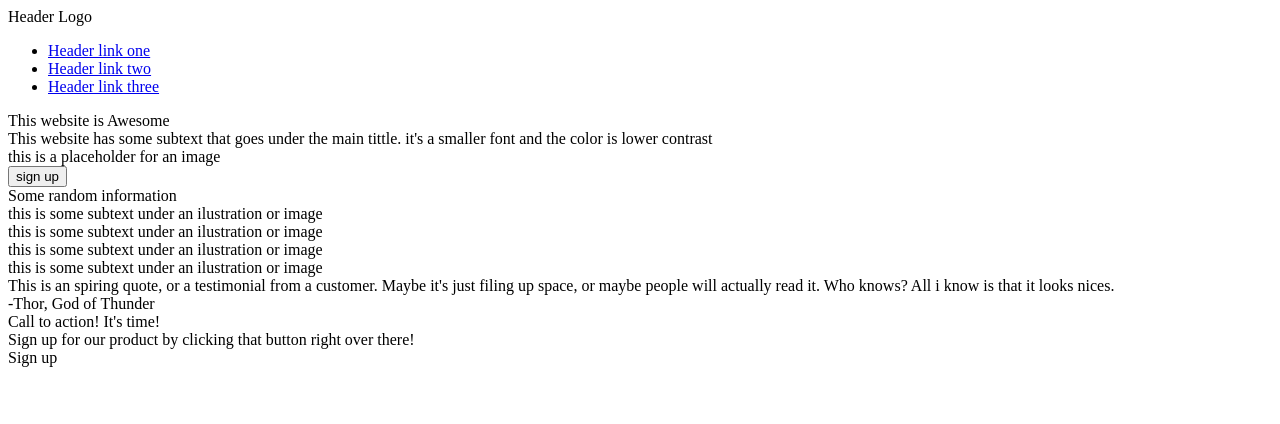
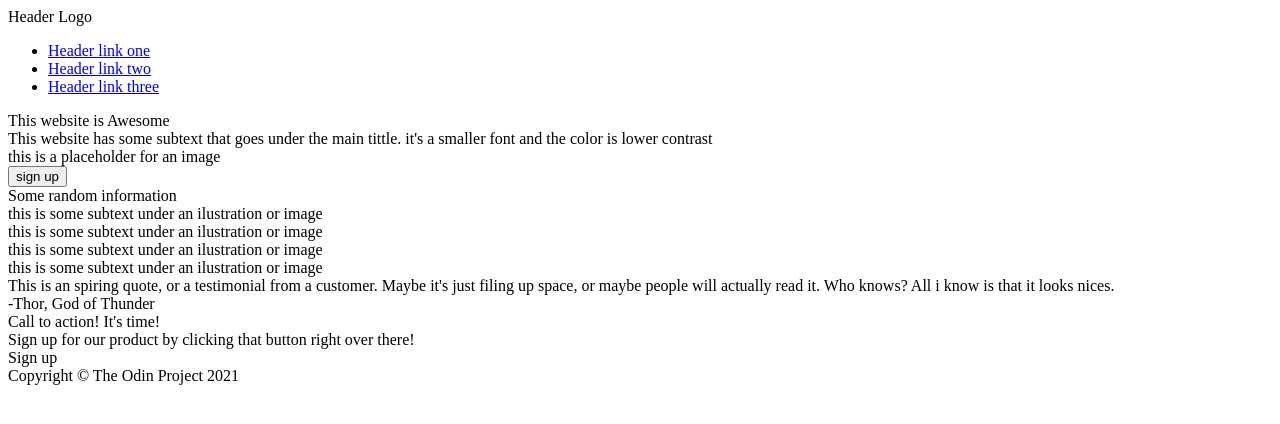
Before and after one commit to LuisHenrique-Oliveira/landing-page, a plain HTML site: page index.html in a window 1280 px wide. Drawn offline with Linux system fonts and the light colour scheme.

Commit message:
Add the footer section
To stylized it later

```diff
--- a/index.html
+++ b/index.html
@@ -83,6 +83,10 @@
             </div>
         </div>
 
+        <div class="footer">
+            <div>Copyright © The Odin Project 2021</div>
+        </div>
+
 
     </div>
 
```
